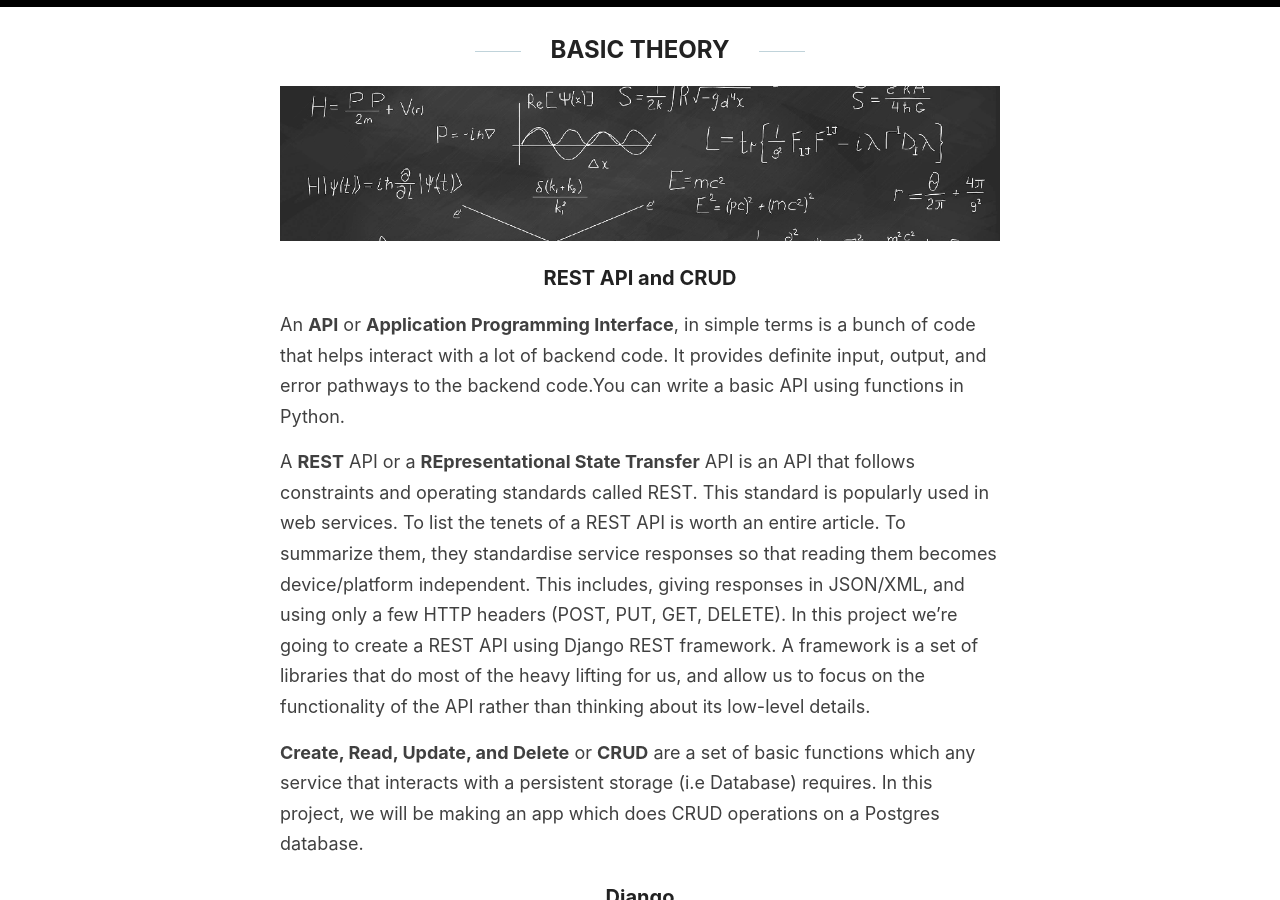
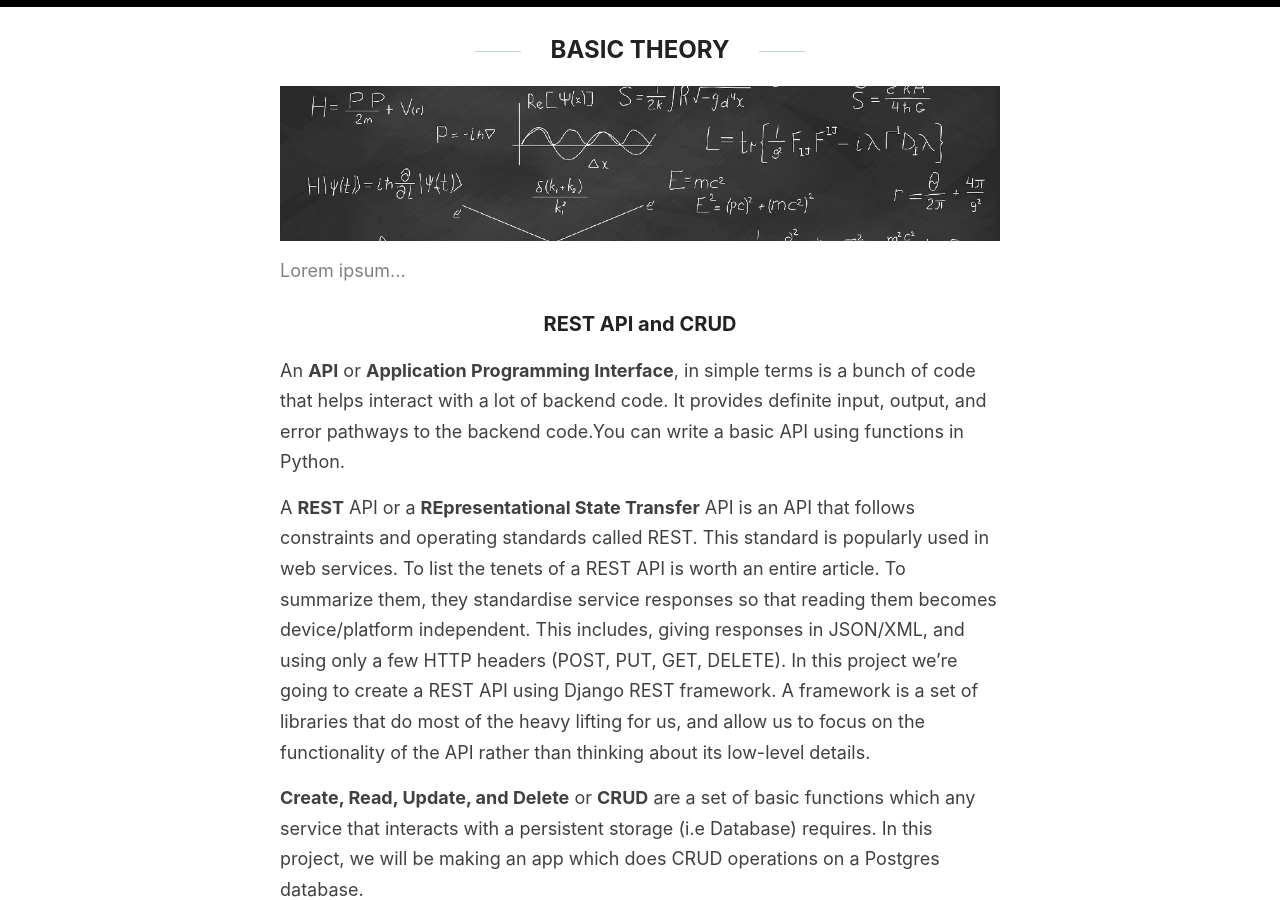
Before and after one commit to CodeSeeker99/codeseeker99.github.io, a Jekyll site: the page built from _posts/2021-01-18-Django-App.md, in a window 1280 px wide and 900 px high, scrolled down 371 px. Built offline with Jekyll 4.4.1, drawn with Linux system fonts in a browser that asks for light colours; our own code applies the rules of GitHub Pages for plain Markdown files.

Commit message:
Update 2021-01-18-Django-App.md

```diff
--- a/_posts/2021-01-18-Django-App.md
+++ b/_posts/2021-01-18-Django-App.md
@@ -10,7 +10,7 @@ _Short tutorial on using technologies like Django, Docker, Nginx and Postgres. U
 ## BASIC THEORY
 
 ![Theory image]({{site.baseurl}}/images/Screenshot from 2021-01-18 20-10-37.png)
-
+<p style="color:gray;">Lorem ipsum...</p>
 
 ### REST API and CRUD
 
```
